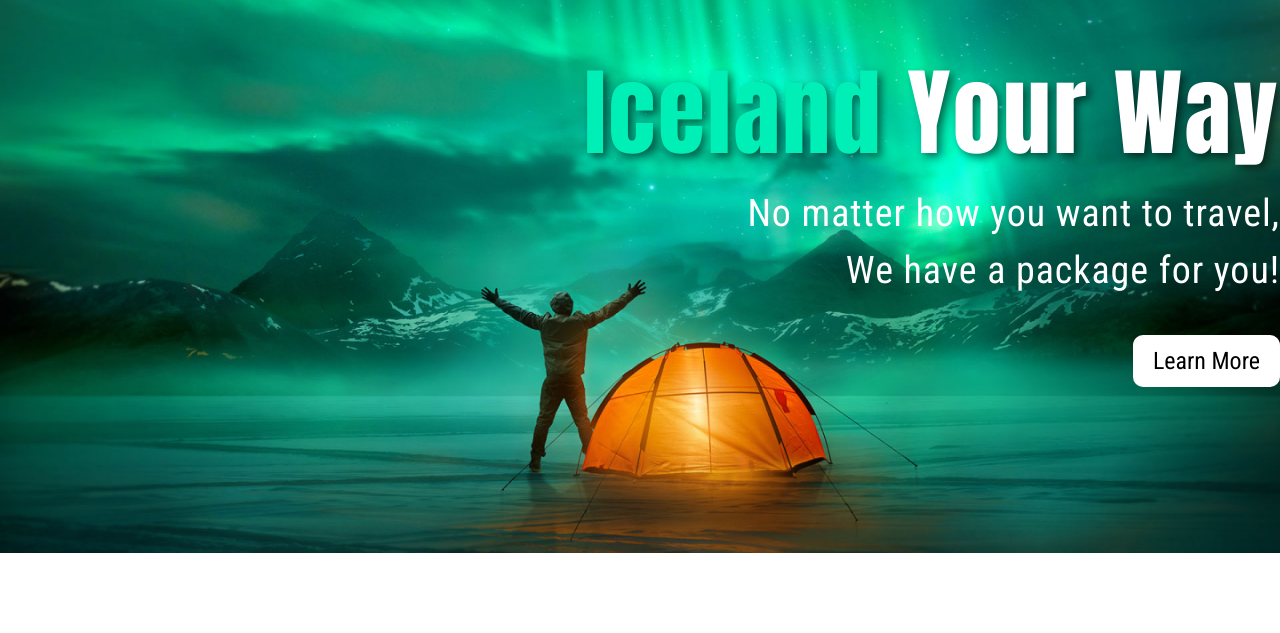
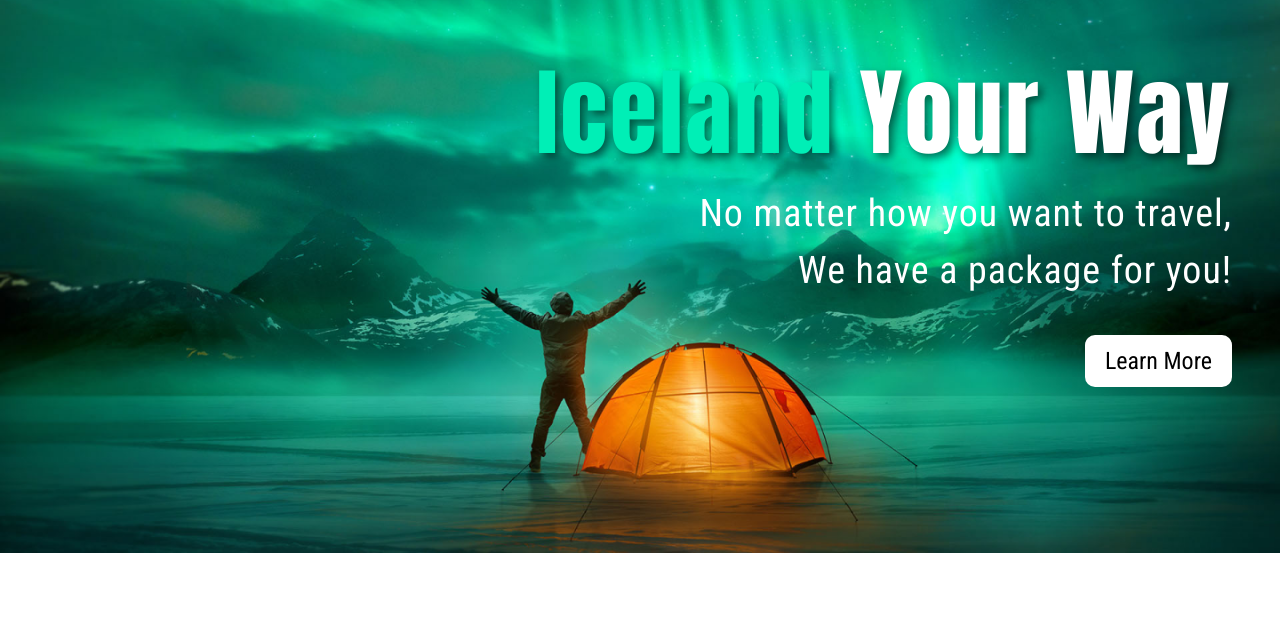
Before and after one commit to anitaalam/iceland-cubed-excursions, a website: page src/index.html in a window 1280 px wide. Shown: the part 167-800 px from the top of the page. Drawn offline with nearby package versions, Linux system fonts and the light colour scheme; files that its build step writes are made by us from their sources.

Commit message:
added margin to banner content

```diff
--- a/src/index.html
+++ b/src/index.html
@@ -25,7 +25,7 @@
       <img class="min-w-full" src="../images/home-banner.png" alt="Northern Lights Iceland">
       <div class="absolute w-full top-[80px] sm:top-40 lg:top-48 xl:top-52 bigscreen:top-[270px]">
         <div class="container mx-auto">
-          <div class="flex flex-wrap justify-end">
+          <div class="flex flex-wrap justify-end mr-12">
             <h1 class="text-white text-2xl sm:text-4xl md:text-[50px] lg:text-7xl xl:text-8xl bigscreen:text-9xl text-right tracking-wide drop-shadow-[4px_4px_4px_rgba(0,0,0,0.55)] w-full"><span class="text-ice-green">Iceland</span> Your Way</h1>
             <p class="text-white text-xs md:text-xl lg:text-3xl xl:text-4xl tracking-wide text-right w-[200px] md:w-80 lg:w-[500px] xl:w-[600px] bigscreen:max-w-[611px]">No matter how you want to travel,<br>We have a package for you!</p>
             <div class="w-full text-right xl:mt-6">
```
Lines whose indentation alone changed are shown as unchanged.
